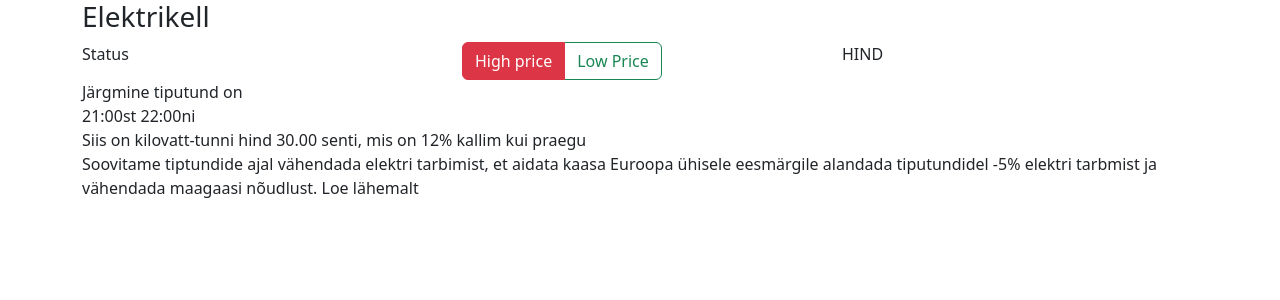
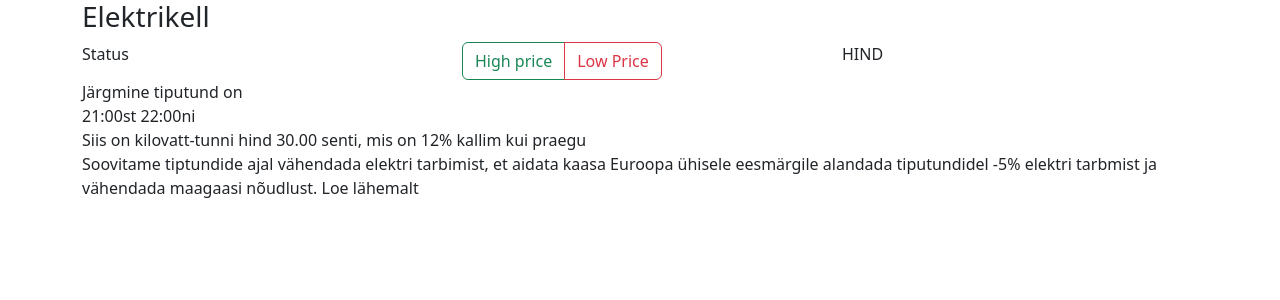
Before and after one commit to ErikRepin/elektrikell, a React (Create React App) app: page / in a window 1280 px wide. Shown: the top 300 px of the page. Built offline with nearby package versions, Linux system fonts and the light colour scheme.

Commit message:
new footer & countdown package

```diff
--- a/src/Header/index.js
+++ b/src/Header/index.js
@@ -6,15 +6,20 @@ import ToggleButton from 'react-bootstrap/ToggleButton';
 function Header(props) {
 
     const radios = [
-        { name: 'High price', value: '1' },
-        { name: 'Low Price', value: '2' },
+        { name: 'High price', value: 'low' },
+        { name: 'Low Price', value: 'high' },
     ];
+    function handleOnChange(event) {
+      console.log(event);
+      props.setRadioValue(event.currentTarget.value);
+    }
 
     return (
         <>
             <Row>
                 <Col><h3>Elektrikell</h3></Col>
             </Row>
+
             <Row>
                 <Col>Status</Col>
                 <Col>
@@ -24,11 +29,11 @@ function Header(props) {
                                 key={idx}
                                 id={`radio-${idx}`}
                                 type="radio"
-                                variant={idx % 2 ? 'outline-success' : 'outline-danger'}
+                                variant={idx % 2 ? 'outline-danger' : 'outline-success'}
                                 name="radio"
                                 value={radio.value}
                                 checked={props.radioValue === radio.value}
-                                onChange={(e) => props.setRadioValue(e.currentTarget.value)}
+                                onChange={handleOnChange}
                             >
                                 {radio.name}
                             </ToggleButton>
```
